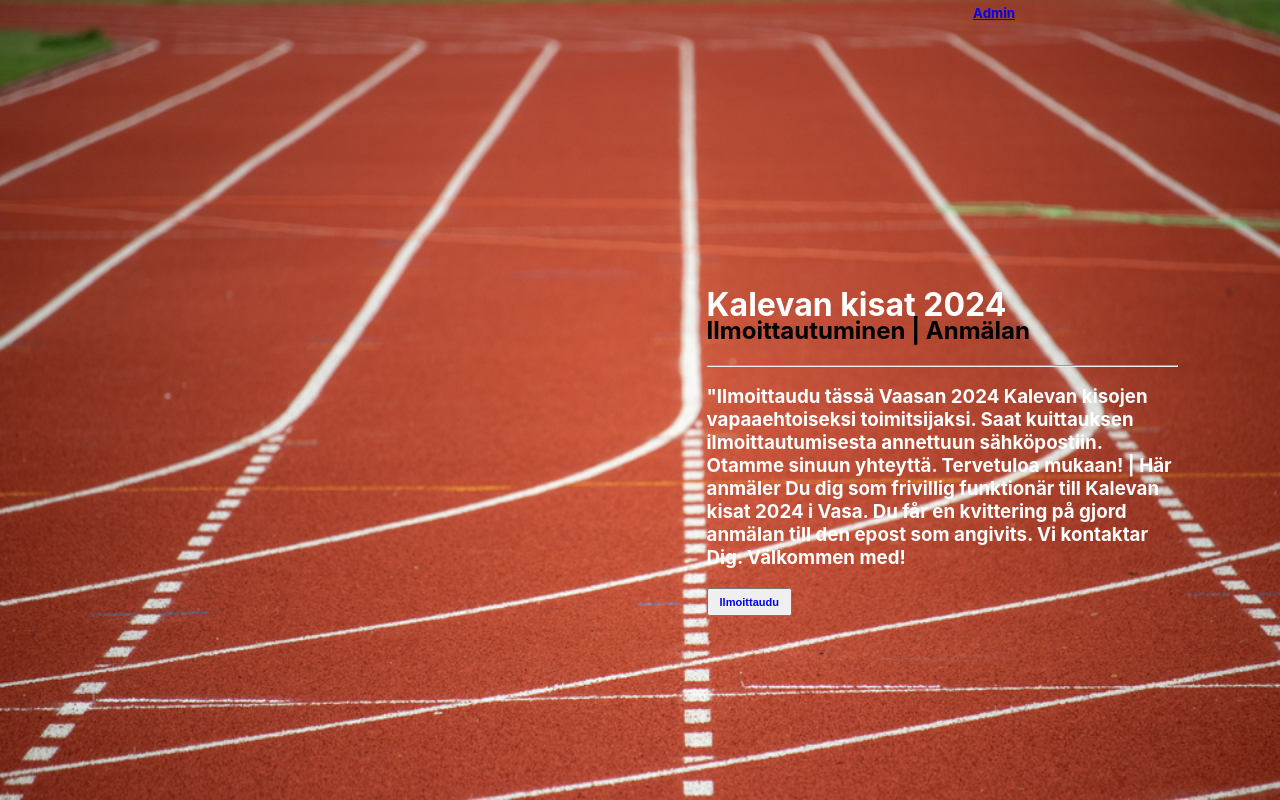
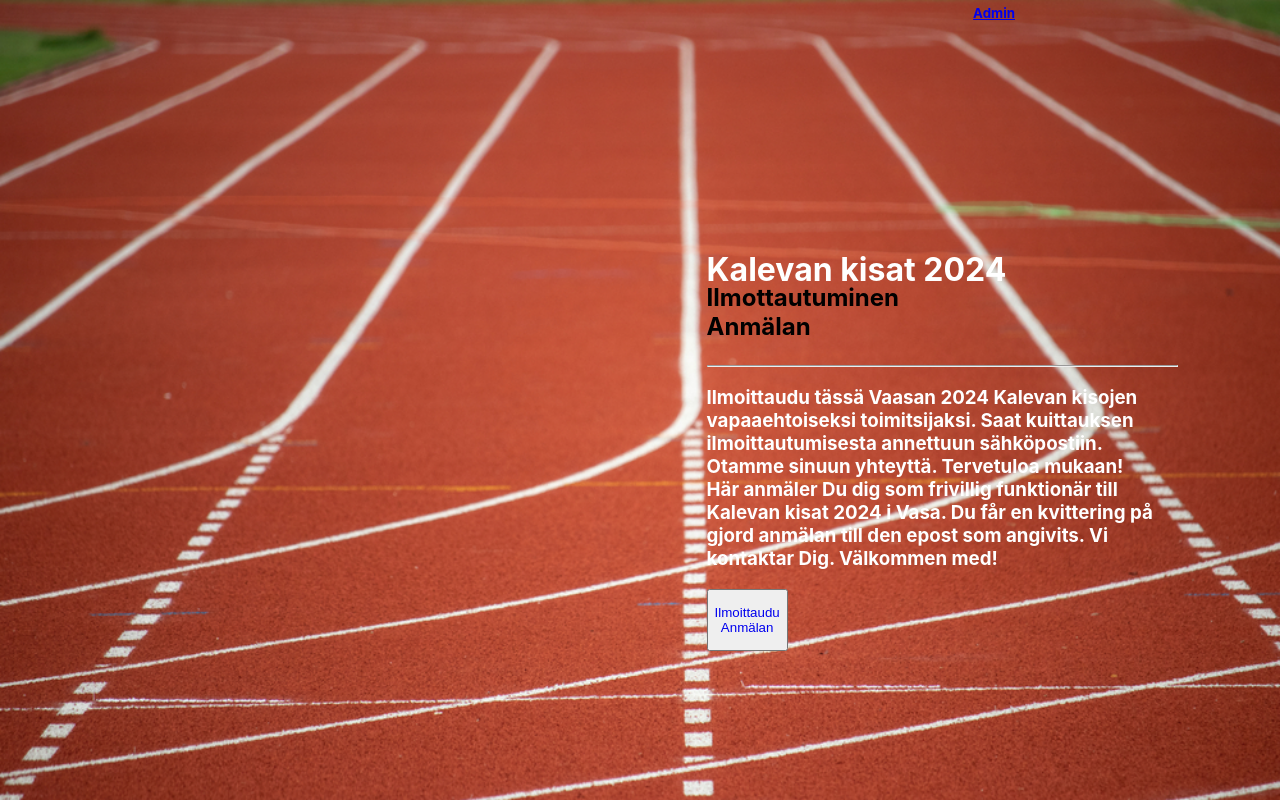
Before and after one commit to AnteroPaivarinta/oppari, a React (Create React App) app: page / in a window 1280 px wide. Built offline with nearby package versions, Linux system fonts and the light colour scheme.

Commit message:
Rivinvaihto

```diff
--- a/src/styles.css
+++ b/src/styles.css
@@ -16,6 +16,10 @@ h1 {
 
 .dayLabel {
   color: white;
+}
+
+p span {
+  display: block;
 }
 
 .square {
--- a/src/views/Main.tsx
+++ b/src/views/Main.tsx
@@ -20,17 +20,20 @@ const Main = () => {
         <div style={{ display: 'flex', alignItems: 'center', width: '92%', height: '90%'}}>
           <div style={{marginLeft: '60%'}}>
             <h1 style={{color:'white'}}>Kalevan kisat 2024</h1>
-            <h2 style={{marginTop: -30}}> Ilmoittautuminen | Anmälan</h2>
+            <h2 style={{marginTop: -30}}> <p><span>Ilmottautuminen</span><span>Anmälan</span></p></h2>
             <hr></hr>
             <h3 style={{color:'white'}}>
-            "Ilmoittaudu tässä Vaasan 2024 Kalevan kisojen vapaaehtoiseksi toimitsijaksi. Saat kuittauksen ilmoittautumisesta annettuun sähköpostiin. Otamme sinuun yhteyttä. Tervetuloa mukaan! | Här anmäler Du dig som frivillig funktionär till Kalevan kisat 2024 i Vasa. Du får en kvittering på gjord anmälan till den epost som angivits. Vi kontaktar Dig. Välkommen med!
+              <p>
+                <span>Ilmoittaudu tässä Vaasan 2024 Kalevan kisojen vapaaehtoiseksi toimitsijaksi. Saat kuittauksen ilmoittautumisesta annettuun sähköpostiin. Otamme sinuun yhteyttä. Tervetuloa mukaan! </span>
+                <span>Här anmäler Du dig som frivillig funktionär till Kalevan kisat 2024 i Vasa. Du får en kvittering på gjord anmälan till den epost som angivits. Vi kontaktar Dig. Välkommen med!</span>
+              </p>
             </h3>
             <button>
               <NavLink
                   to="/registration"
                   style={{ textDecoration: 'none'}}
               >
-                <h5 style={{margin: 5}}>Ilmoittaudu</h5>
+                <p><span>Ilmoittaudu</span><span>Anmälan</span></p>
               </NavLink>
             </button>
 
```
